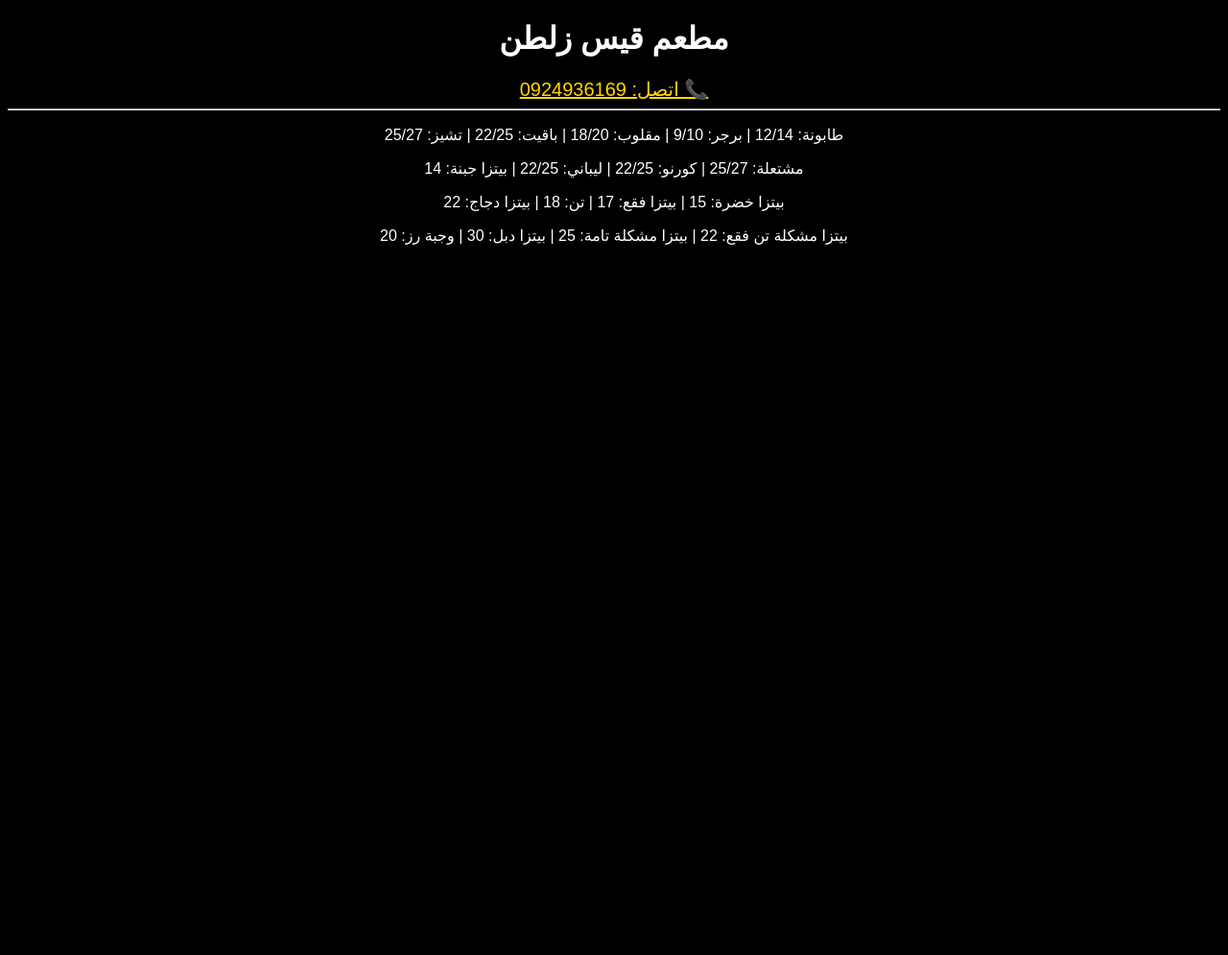
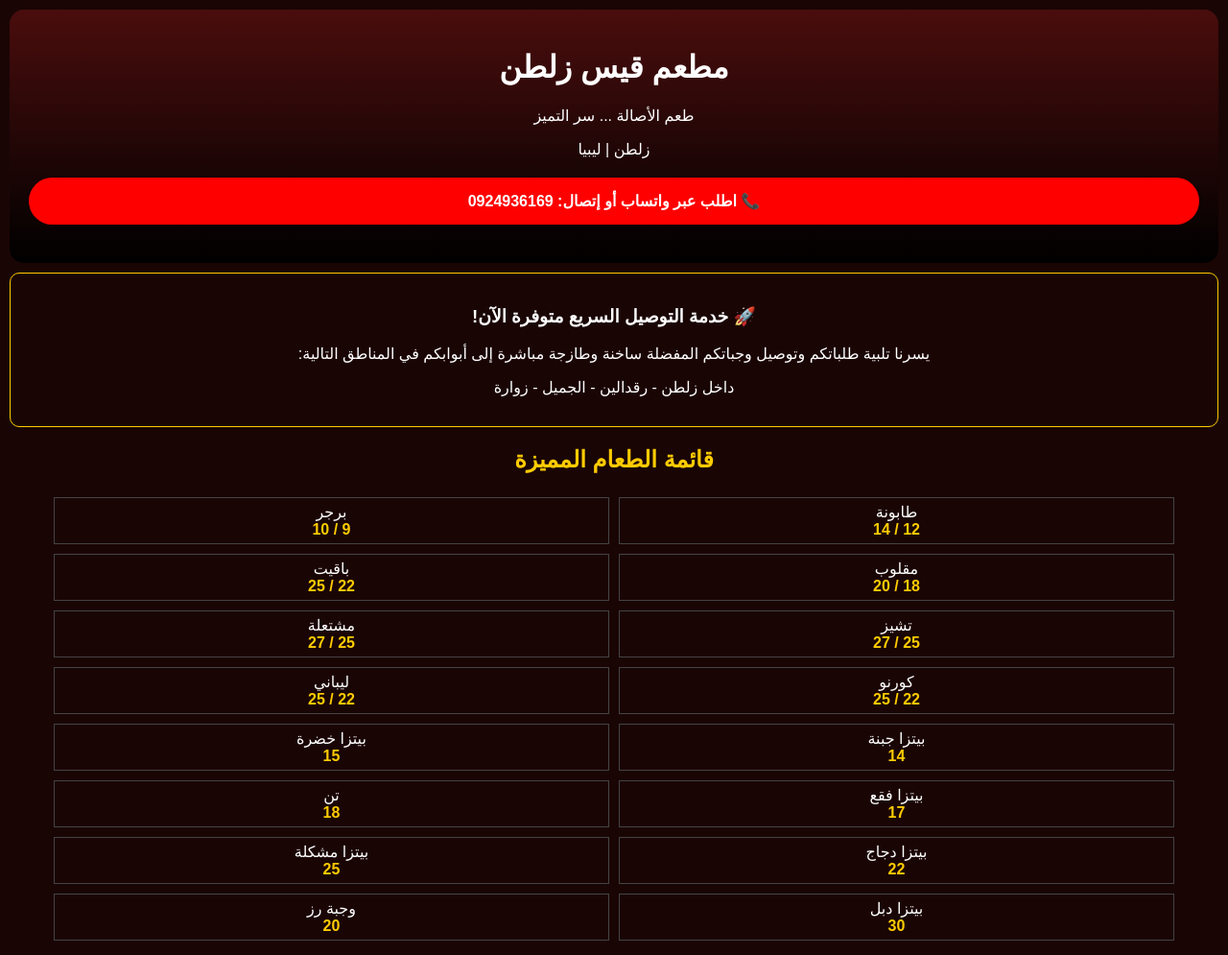
Before and after one commit to eslammialno95-max/qais-restaurant, a plain HTML site: page index.html in a window 1280 px wide. Shown: the whole page at 96% size. Before the commit the page ends 800 px from the top, so only its background shows below. Drawn offline with Linux system fonts and the light colour scheme.

Commit message:
Update index.html

```diff
--- a/index.html
+++ b/index.html
@@ -1,13 +1,45 @@
 <!DOCTYPE html>
 <html lang="ar" dir="rtl">
-<head><meta charset="UTF-8"><title>مطعم قيس زلطن</title></head>
-<body style="background:#000; color:#fff; text-align:center; font-family:sans-serif;">
-<h1>مطعم قيس زلطن</h1>
-<a href="tel:0924936169" style="color:#FFD700; font-size:20px;">📞 اتصل: 0924936169</a>
-<hr>
-<p>طابونة: 12/14 | برجر: 9/10 | مقلوب: 18/20 | باقيت: 22/25 | تشيز: 25/27</p>
-<p>مشتعلة: 25/27 | كورنو: 22/25 | ليباني: 22/25 | بيتزا جبنة: 14</p>
-<p>بيتزا خضرة: 15 | بيتزا فقع: 17 | تن: 18 | بيتزا دجاج: 22</p>
-<p>بيتزا مشكلة تن فقع: 22 | بيتزا مشكلة تامة: 25 | بيتزا دبل: 30 | وجبة رز: 20</p>
+<head>
+    <meta charset="UTF-8">
+    <title>مطعم قيس زلطن - القائمة الرسمية</title>
+    <style>
+        body { background: #1a0505; color: #fff; font-family: sans-serif; text-align: center; margin: 0; padding: 10px; }
+        .header { background: linear-gradient(to bottom, #4a0d0d, #000); padding: 20px; border-radius: 15px; }
+        .btn { display: block; background: #ff0000; color: #fff; padding: 15px; margin: 20px 0; text-decoration: none; font-weight: bold; border-radius: 50px; }
+        .box { border: 1px solid #ffcc00; padding: 15px; border-radius: 10px; margin-top: 10px; }
+    </style>
+</head>
+<body>
+<div class="header">
+    <h1>مطعم قيس زلطن</h1>
+    <p>طعم الأصالة ... سر التميز</p>
+    <p>زلطن | ليبيا</p>
+    <a href="tel:0924936169" class="btn">📞 اطلب عبر واتساب أو إتصال: 0924936169</a>
+</div>
+<div class="box">
+    <h3>🚀 خدمة التوصيل السريع متوفرة الآن!</h3>
+    <p>يسرنا تلبية طلباتكم وتوصيل وجباتكم المفضلة ساخنة وطازجة مباشرة إلى أبوابكم في المناطق التالية:</p>
+    <p>داخل زلطن - رقدالين - الجميل - زوارة</p>
+</div>
+<h2 style="color:#ffcc00;">قائمة الطعام المميزة</h2>
+<div style="display:flex; flex-wrap:wrap; justify-content:center;">
+    <div style="width:45%; margin:5px; border:1px solid #444; padding:5px;"><span>طابونة</span><br><b style="color:#ffcc00;">12 / 14</b></div>
+    <div style="width:45%; margin:5px; border:1px solid #444; padding:5px;"><span>برجر</span><br><b style="color:#ffcc00;">9 / 10</b></div>
+    <div style="width:45%; margin:5px; border:1px solid #444; padding:5px;"><span>مقلوب</span><br><b style="color:#ffcc00;">18 / 20</b></div>
+    <div style="width:45%; margin:5px; border:1px solid #444; padding:5px;"><span>باقيت</span><br><b style="color:#ffcc00;">22 / 25</b></div>
+    <div style="width:45%; margin:5px; border:1px solid #444; padding:5px;"><span>تشيز</span><br><b style="color:#ffcc00;">25 / 27</b></div>
+    <div style="width:45%; margin:5px; border:1px solid #444; padding:5px;"><span>مشتعلة</span><br><b style="color:#ffcc00;">25 / 27</b></div>
+    <div style="width:45%; margin:5px; border:1px solid #444; padding:5px;"><span>كورنو</span><br><b style="color:#ffcc00;">22 / 25</b></div>
+    <div style="width:45%; margin:5px; border:1px solid #444; padding:5px;"><span>ليباني</span><br><b style="color:#ffcc00;">22 / 25</b></div>
+    <div style="width:45%; margin:5px; border:1px solid #444; padding:5px;"><span>بيتزا جبنة</span><br><b style="color:#ffcc00;">14</b></div>
+    <div style="width:45%; margin:5px; border:1px solid #444; padding:5px;"><span>بيتزا خضرة</span><br><b style="color:#ffcc00;">15</b></div>
+    <div style="width:45%; margin:5px; border:1px solid #444; padding:5px;"><span>بيتزا فقع</span><br><b style="color:#ffcc00;">17</b></div>
+    <div style="width:45%; margin:5px; border:1px solid #444; padding:5px;"><span>تن</span><br><b style="color:#ffcc00;">18</b></div>
+    <div style="width:45%; margin:5px; border:1px solid #444; padding:5px;"><span>بيتزا دجاج</span><br><b style="color:#ffcc00;">22</b></div>
+    <div style="width:45%; margin:5px; border:1px solid #444; padding:5px;"><span>بيتزا مشكلة</span><br><b style="color:#ffcc00;">25</b></div>
+    <div style="width:45%; margin:5px; border:1px solid #444; padding:5px;"><span>بيتزا دبل</span><br><b style="color:#ffcc00;">30</b></div>
+    <div style="width:45%; margin:5px; border:1px solid #444; padding:5px;"><span>وجبة رز</span><br><b style="color:#ffcc00;">20</b></div>
+</div>
 </body>
 </html>
```
